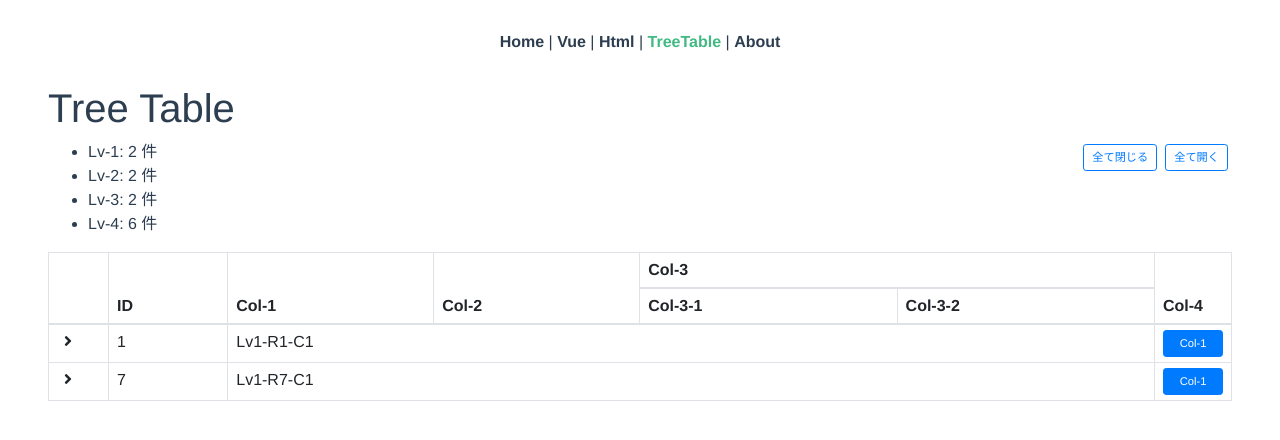
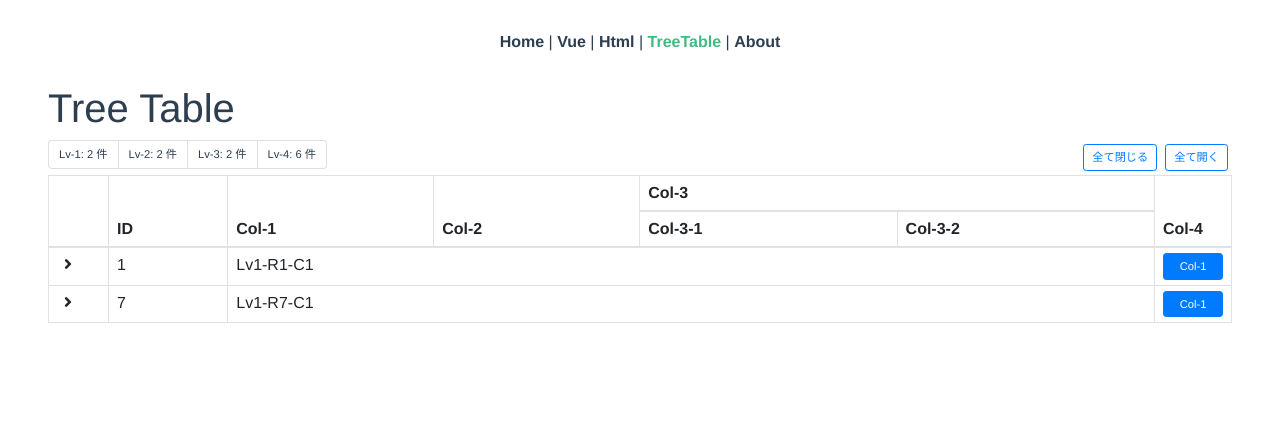
Before and after one commit to tsubo/vue-tree-table, a Vue app: page /tree-table in a window 1280 px wide. Shown: the top 440 px of the page. Built offline with nearby package versions, Linux system fonts and the light colour scheme.

Commit message:
レベルごとの行件数の表示を修正

```diff
--- a/src/views/TreeTable.vue
+++ b/src/views/TreeTable.vue
@@ -4,8 +4,8 @@
 
     <div id="table-nav" class="row">
       <div class="col">
-        <ul>
-          <li v-for="(rowCount, index) in rowCounts" :key="index">
+        <ul class="list-group list-group-horizontal">
+          <li class="list-group-item" v-for="(rowCount, index) in rowCounts" :key="index">
             Lv-{{ index + 1 }}: {{ rowCount }} 件
           </li>
         </ul>
@@ -275,4 +275,12 @@ td {
     margin: 4px;
   }
 }
+.list-group {
+  font-size: 0.7em;
+  margin-bottom: 5px;
+
+  .list-group-item {
+    padding: 5px 10px;
+  }
+}
 </style>
```
